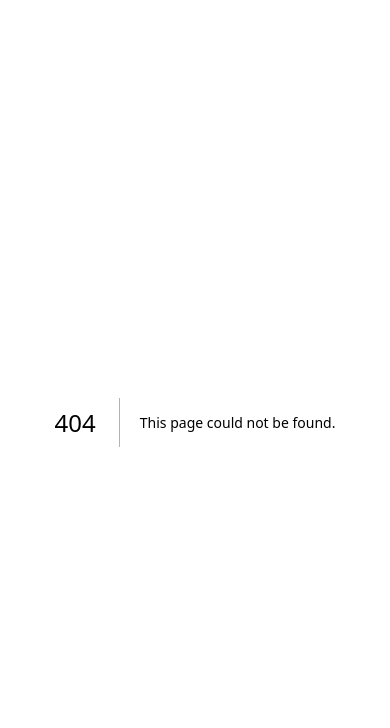
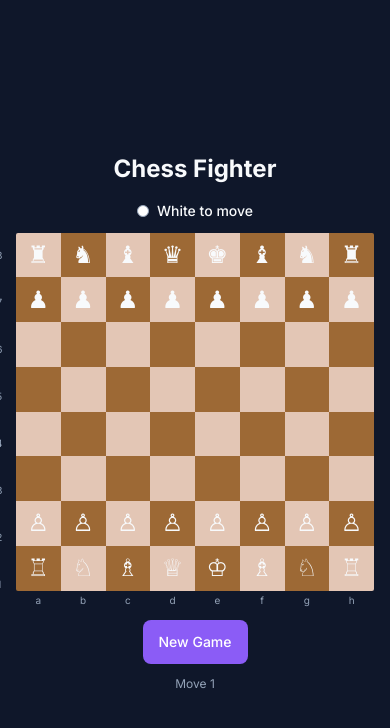
Before and after one commit to Hakiick/ChessGame, a Next.js app in the folder chess-fighter/: page /play in a window 390 px wide. Before the commit this address had no page. Shown: the top 728 px of the page. Built offline with nearby package versions, Linux system fonts and the light colour scheme.

Commit message:
feat(board): add /play page with centered board layout
Mobile-first play page with centered chess board, turn indicator,
new game button, and responsive spacing.

Co-Authored-By: Claude Opus 4.6 <noreply@anthropic.com>

```diff
--- /dev/null
+++ b/chess-fighter/src/app/play/page.tsx
@@ -0,0 +1,14 @@
+'use client';
+
+import { Board } from '@/components/board';
+
+export default function PlayPage() {
+  return (
+    <main className="flex min-h-dvh flex-col items-center justify-center px-4 py-6 sm:py-8">
+      <h1 className="mb-4 text-2xl font-bold text-foreground sm:mb-6 sm:text-3xl">
+        Chess Fighter
+      </h1>
+      <Board />
+    </main>
+  );
+}
```
